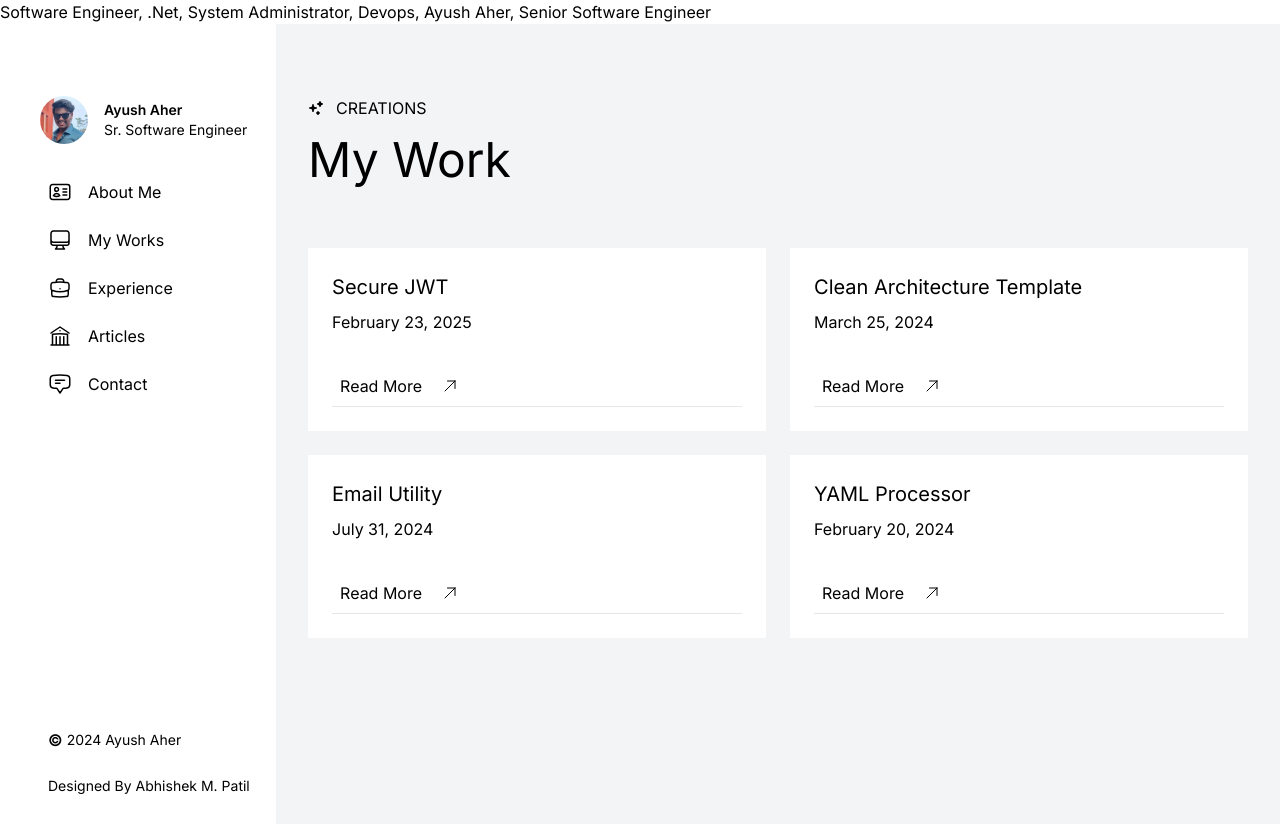
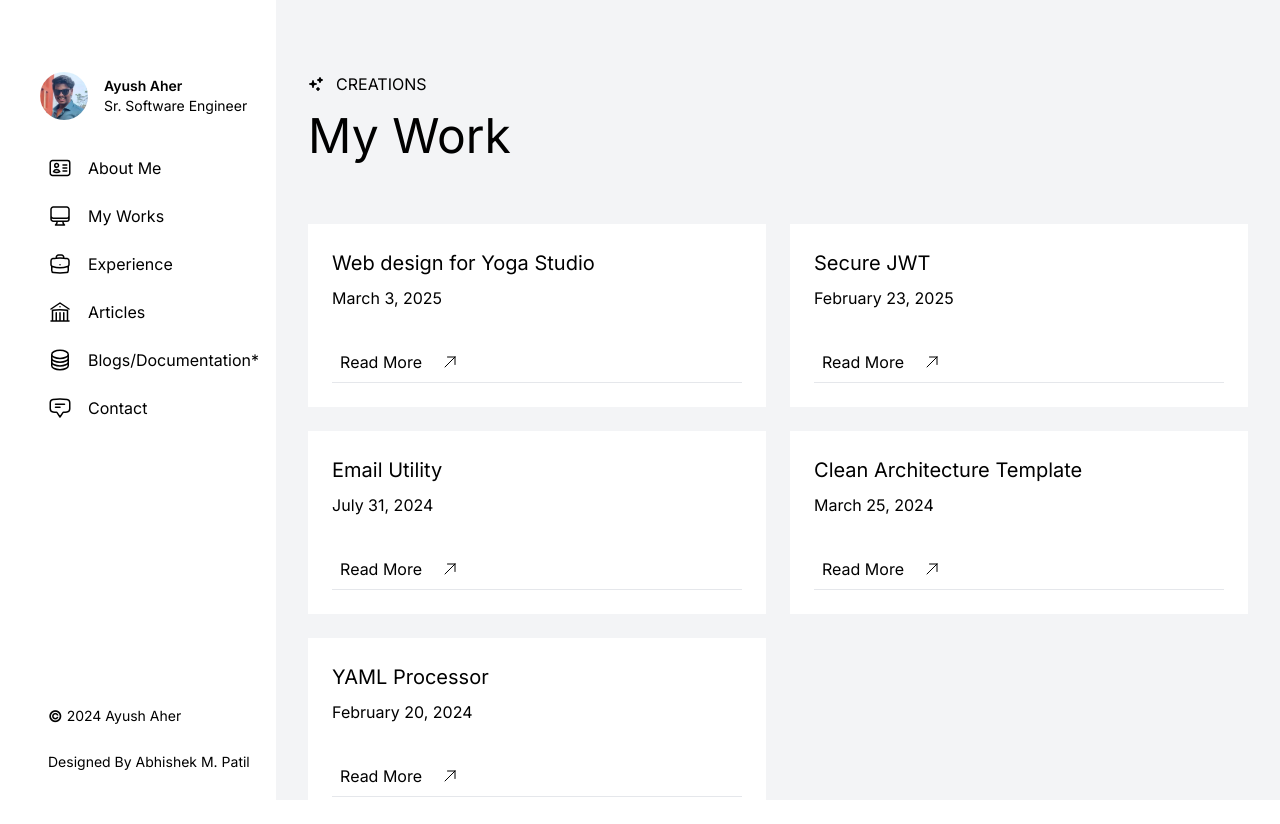
Before and after one commit to AyushAher/Client-Portfolio-AbhishekPatil, a React (Vite) app: page /work in a window 1280 px wide. After the commit the page ends 800 px from the top, so only its background shows below. Built offline with nearby package versions, Linux system fonts and the light colour scheme.

Commit message:
refactor: enhance SEO with updated meta tags and add new blog link in Sidebar

```diff
--- a/index.html
+++ b/index.html
@@ -5,13 +5,9 @@
     <link rel="icon" type="image/svg+xml" href="logo.png" />
     <meta name="description" content="Ayush Aher, a software developer with 4+ years of experience in .Net full stack development, devops, system administrator." />
     <meta name="viewport" content="width=device-width, initial-scale=1.0" />
+    <meta name="keywords" content="Software Engineer, .Net, System Administrator, Devops, Ayush Aher, Senior Software Engineer"/>
     <title>Ayush Aher - SR. Software Engineer</title>
-    <meta name="keywords">Software Engineer, .Net, System Administrator, Devops, Ayush Aher, Senior Software Engineer</meta>
-    <!-- Google tag (gtag.js) -->
-    <script
-      async
-      src="https://www.googletagmanager.com/gtag/js?id=G-76XLKGE9YT"
-    ></script>
+    <script async src="https://www.googletagmanager.com/gtag/js?id=G-76XLKGE9YT"></script>
     <script>
       window.dataLayer = window.dataLayer || [];
       function gtag() {
--- a/src/pages/Sidebar.jsx
+++ b/src/pages/Sidebar.jsx
@@ -6,6 +6,7 @@ import {
   BuildingLibraryIcon,
   ChatBubbleBottomCenterTextIcon,
   Bars3Icon,
+  CircleStackIcon,
 } from "@heroicons/react/24/outline";
 import { Link } from "react-router-dom";
 
@@ -113,6 +114,22 @@ const Sidebar = () => {
                 menuOpen ? "block" : "hidden"
               } lg:block `}
             >
+              <a
+                href="https://blogs.ramson-developers.com"
+                target="_blank"
+                className="w-full inline-flex items-center justify-start  nav-link p-2 ps-4 py-3"
+              >
+                <span className="icon">
+                  {<CircleStackIcon className="h-6 w-6 me-4" />}
+                </span>
+                <span className="icon">Blogs/Documentation*</span>
+              </a>
+            </li>
+            <li
+              className={`nav-item px-6 lg:px-3 lg:ps-8 ${
+                menuOpen ? "block" : "hidden"
+              } lg:block `}
+            >
               <Link
                 to="/contact"
                 className="w-full inline-flex items-center justify-start  nav-link p-2 ps-4 py-3"
--- a/src/pages/Work.jsx
+++ b/src/pages/Work.jsx
@@ -24,6 +24,11 @@ const Work = () => {
       date: "February 20, 2024",
       link: "https://github.com/AyushAher/Yaml_Processor",
     },
+    {
+      title: "Web design for Yoga Studio",
+      date: "March 3, 2025",
+      link: "/YOGA-Design.pdf",
+    },
   ];
   return (
     <>
@@ -40,7 +45,9 @@ const Work = () => {
 
         <section className="mb-10">
           <div className="grid grid-cols-2 gap-6">
-            {array.map((x) => (
+            {array
+              .sort((a, b) => new Date(b.date) - new Date(a.date))
+              .map((x) => (
                 <div className="col-span-2 md:col-span-1 bg-white p-6  hover:outline hover:outline-1 hover:outline-gray-200">
                   <h4 className="articleName text-[20px] mb-2">{x.title}</h4>
                   <p className="date mb-8">{x.date}</p>
```
Also changed, not shown: 1 other file (tests, documents, lock files or other folders). Lines whose indentation alone changed are shown as unchanged.
